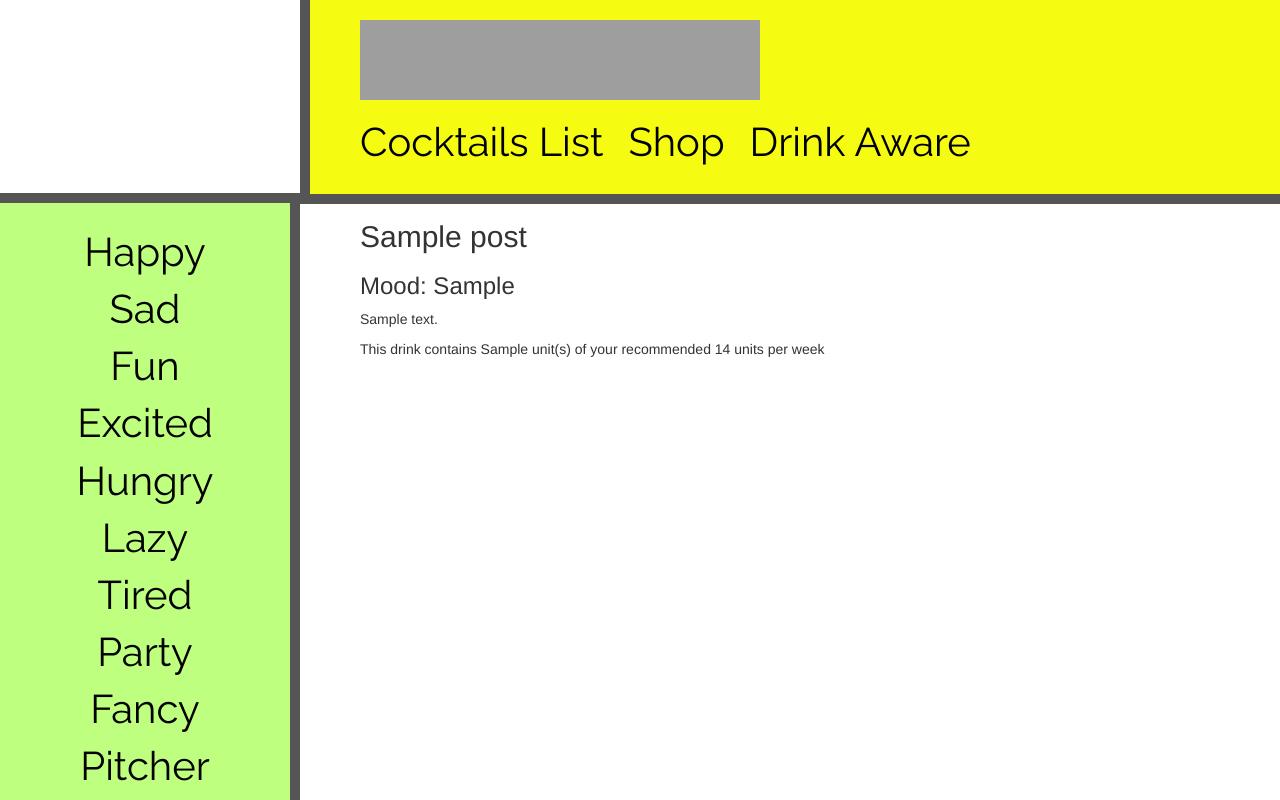
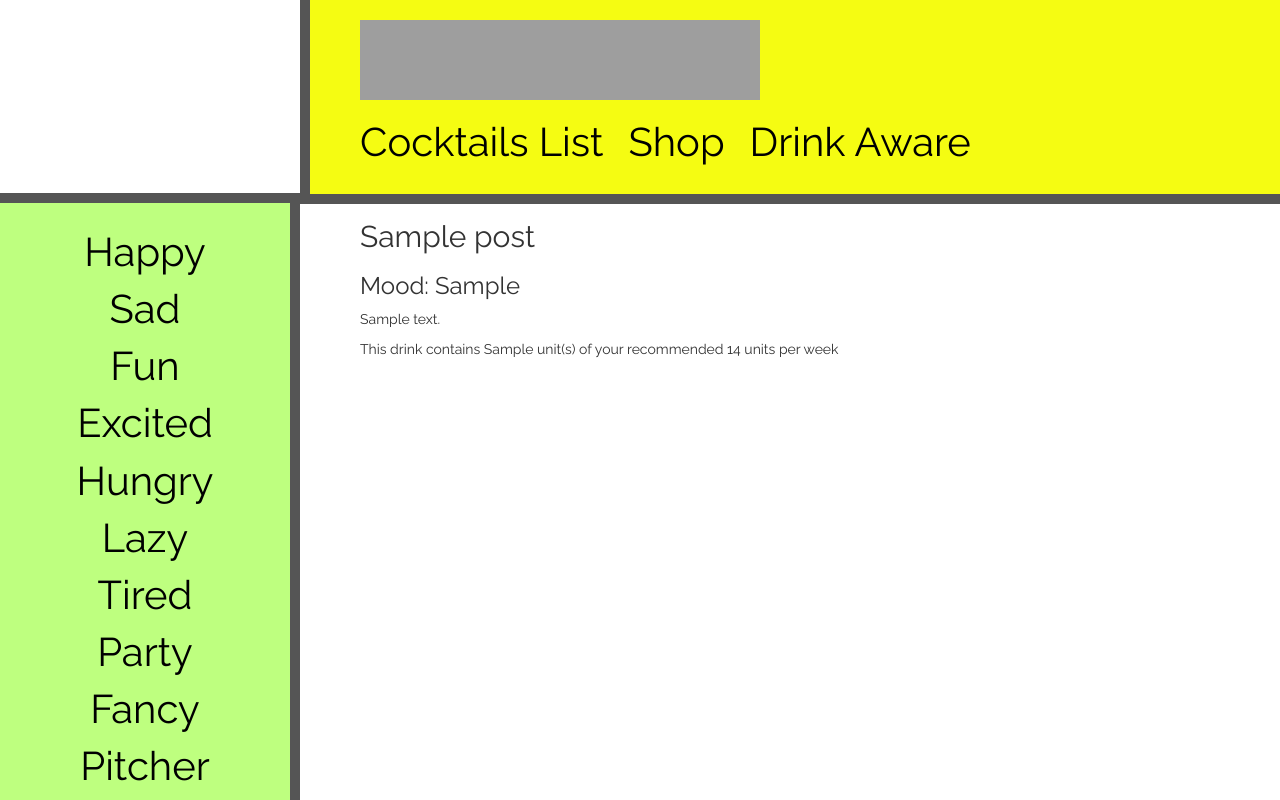
Before and after one commit to ellyo/my-first-blog, a Django app: page /post/1/ in a window 1280 px wide. Run offline with Django 3.2, Linux system fonts and the light colour scheme; tables that the repository leaves empty hold one stand-in row (values such as "Sample post"); some libraries are stand-ins or nearby versions; grey boxes are pictures that could not be loaded.

Commit message:
Changed font

```diff
--- a/blog/static/css/blog.css
+++ b/blog/static/css/blog.css
@@ -112,6 +112,7 @@ h4 a {
     margin-bottom: -150px;
         margin-left: 300px;
     margin-top: 200px;
+    font-family: 'Raleway', sans-serif;
 }
 
 .post h2 a, .post h2 a:visited {
```
